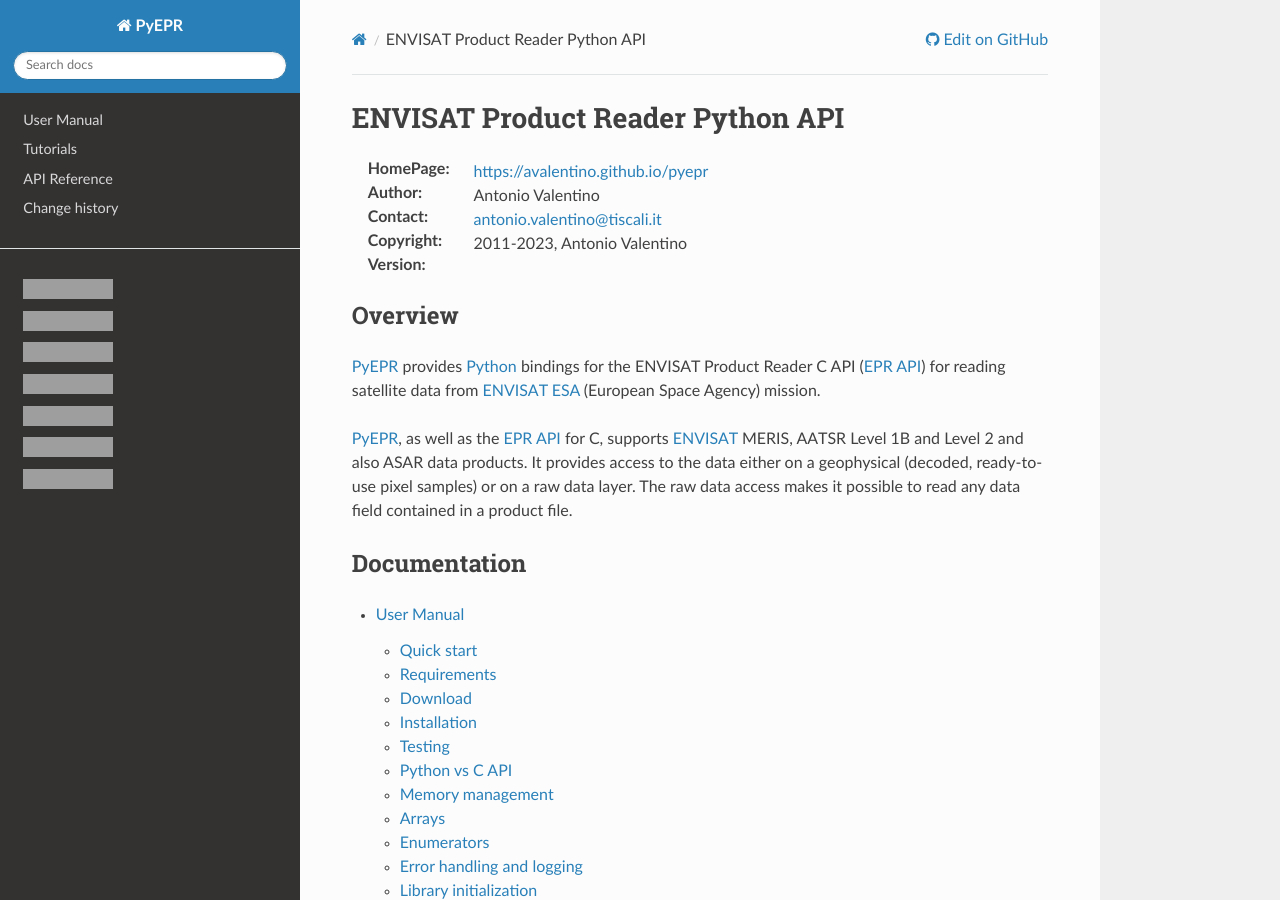
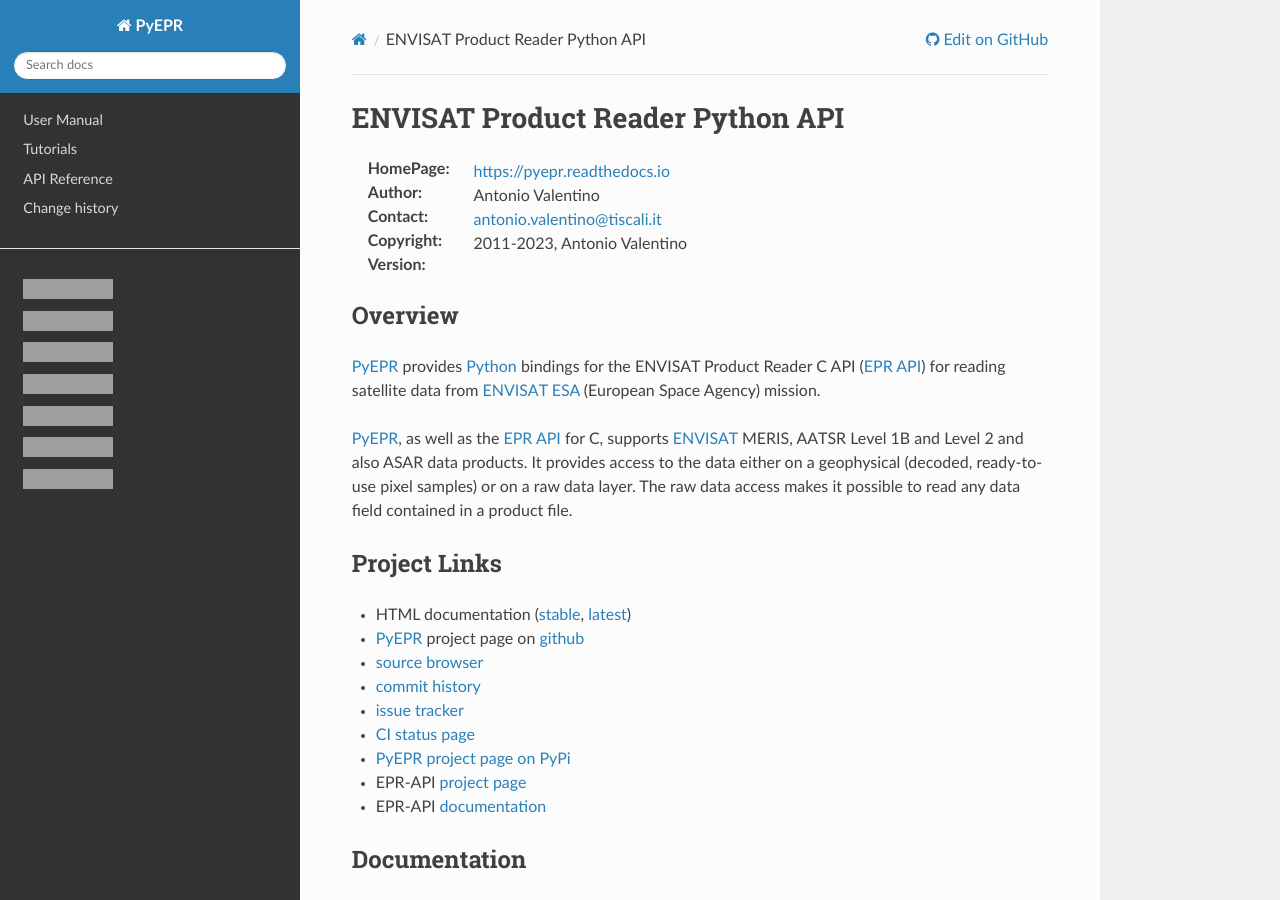
Before and after one commit to avalentino/pyepr, a Sphinx documentation site: the page built from doc/index.rst, in a window 1280 px wide and 900 px high, cut to the strip 0-900 px from the top of the window. Built offline with Sphinx 7.4.7 and the Read the Docs theme 2.0.0, drawn with Linux system fonts in a browser that asks for light colours; formulas are drawn with MathJax 3; a script that is not in the unit is left out; grey boxes are pictures that could not be loaded.

Commit message:
Update docs and drop gh-pages

```diff
--- a/doc/index.rst
+++ b/doc/index.rst
@@ -9,7 +9,7 @@
     \clearpage
 
 
-:HomePage:  https://avalentino.github.io/pyepr
+:HomePage:  https://pyepr.readthedocs.io
 :Author:    Antonio Valentino
 :Contact:   antonio.valentino@tiscali.it
 :Copyright: 2011-2023, Antonio Valentino
@@ -40,6 +40,24 @@
     .. index:: ENVISAT, MERIS, AASTR, ASAR
 
 
+    Project Links
+    =============
+
+    * HTML documentation (`stable <https://pyepr.readthedocs.io/en/stable/>`_,
+      `latest <https://pyepr.readthedocs.io/en/latest/>`_)
+    * PyEPR_ project page on `github <https://github.com>`_
+    * `source browser`__
+    * `commit history <https://github.com/avalentino/pyepr/commits>`_
+    * `issue tracker <https://github.com/avalentino/pyepr/issues>`_
+    * `CI status page <https://github.com/avalentino/pyepr/actions>`_
+    * `PyEPR project page on PyPi <http://pypi.python.org/pypi/pyepr>`_
+    * EPR-API `project page <https://github.com/bcdev/epr-api>`_
+    * EPR-API `documentation
+      <https://rawgithub.com/bcdev/epr-api/master/docs/epr_c_api/index.html>`_
+
+    __ PyEPR_
+
+
     Documentation
     =============
 
@@ -57,7 +75,7 @@
     Other versions
     ==============
 
-    Online documentation for other PyEpr_ versions:
+    Online documentation for other PyEPR_ versions:
 
     ============ ======================================================
     PyEPR latest https://pyepr.readthedocs.io/en/latest (development)
--- a/doc/interactive_use.rst
+++ b/doc/interactive_use.rst
@@ -74,7 +74,7 @@
         The raw data access makes it possible to read any data field contained
         in a product file.
 
-        .. _PyEPR: http://avalentino.github.io/pyepr
+        .. _PyEPR: https://pyepr.readthedocs.io
         .. _Python: https://www.python.org
         .. _`EPR API`: https://github.com/bcdev/epr-api
         .. _ENVISAT: https://envisat.esa.int
--- a/pyproject.toml
+++ b/pyproject.toml
@@ -70,7 +70,7 @@
 
 [project.urls]
 homepage = "https://github.com/avalentino/pyepr"
-documentation = "http://avalentino.github.io/pyepr/html/index.html"
+documentation = "https://pyepr.readthedocs.io"
 repository = "https://github.com/avalentino/pyepr.git"
 changelog = "https://github.com/avalentino/pyepr/blob/master/doc/NEWS.rst"
 issues = "https://github.com/avalentino/pyepr/issues"
```
Also changed, not shown: README.rst (+22 -3 lines), 1 other file.
